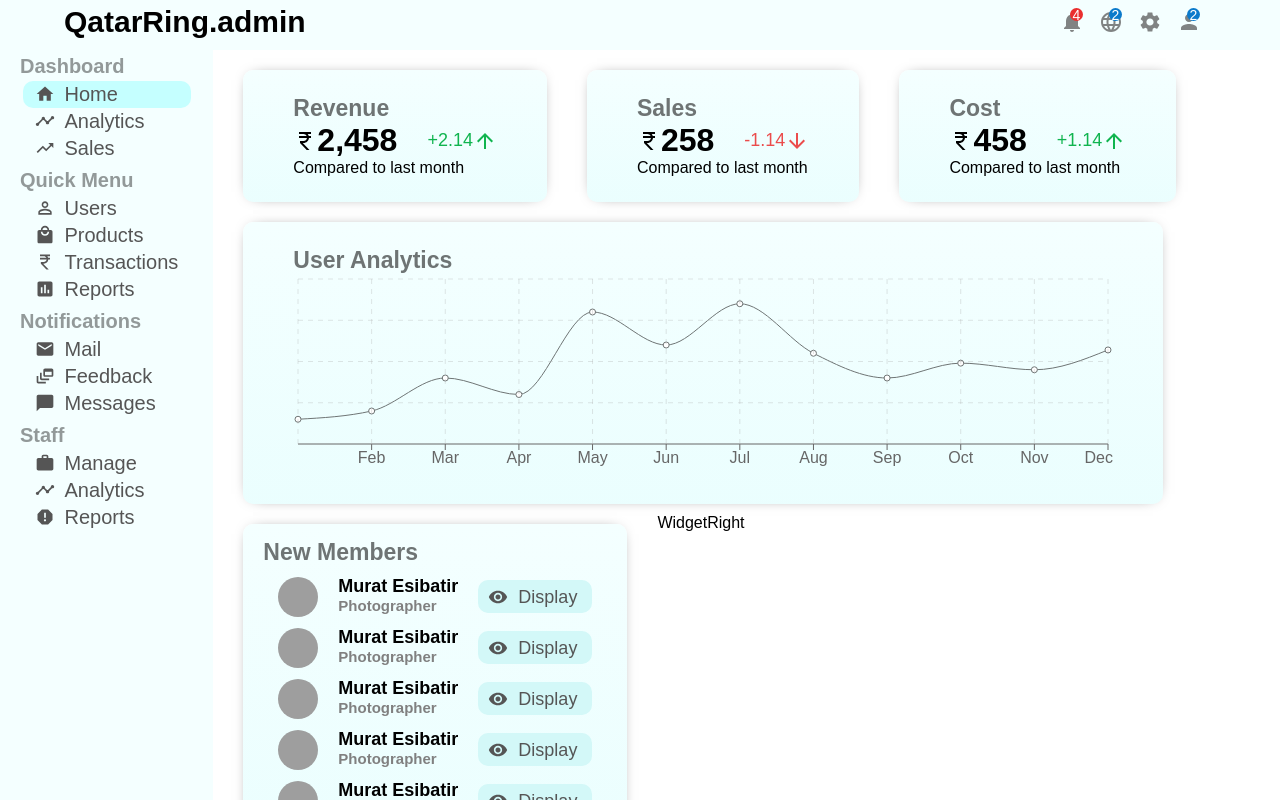
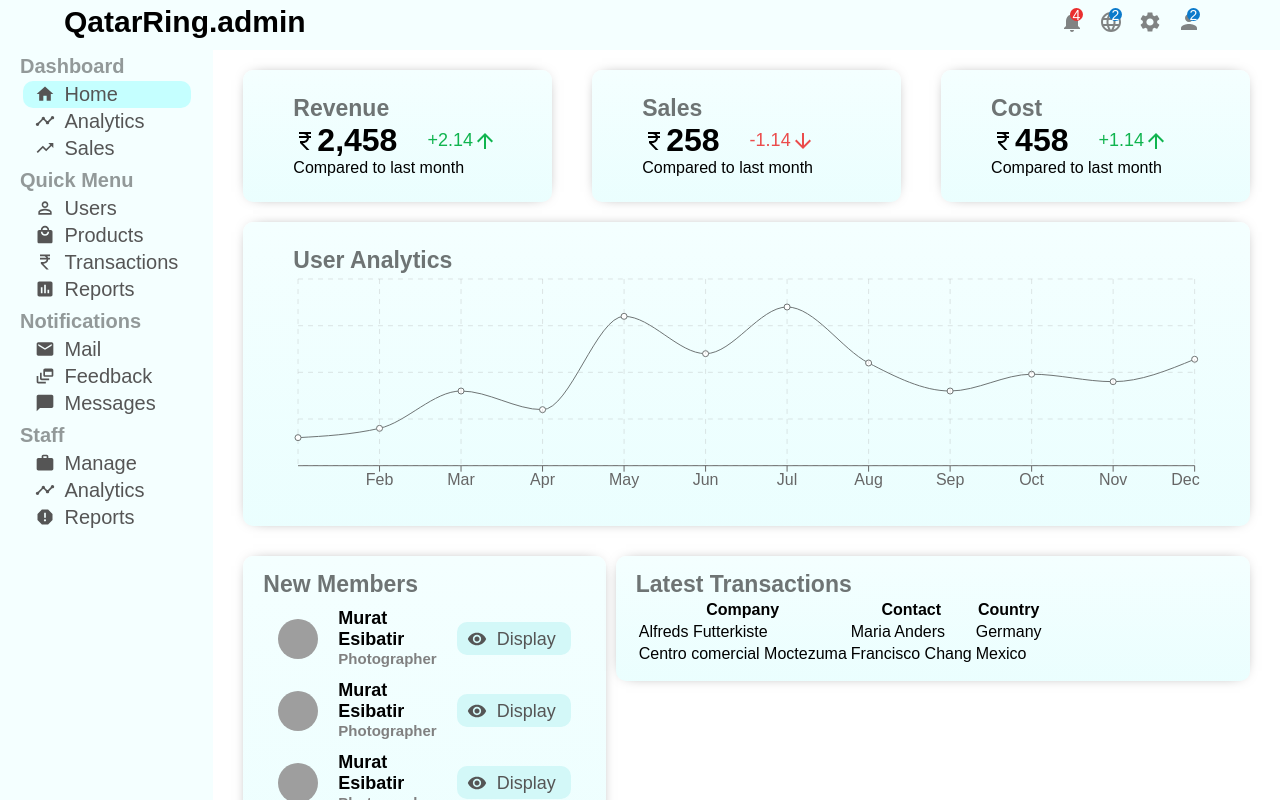
Before and after one commit to suhailm9055/admin-dashboard, a React (Create React App) app: page / in a window 1280 px wide. Shown: the top 800 px of the page. Built offline with nearby package versions, Linux system fonts and the light colour scheme; grey boxes are pictures that could not be loaded; a web font is replaced by a local one.

Commit message:
widget design updates

```diff
--- a/src/components/Chart.jsx
+++ b/src/components/Chart.jsx
@@ -12,7 +12,7 @@ import {
 } from "recharts";
 
 const Container = styled.div`
-  width: 90%;
+  /* width:fit-content; */
   display: flex;
   align-items: center;
   justify-content: space-between;
--- a/src/components/FeaturedInfo.jsx
+++ b/src/components/FeaturedInfo.jsx
@@ -8,7 +8,7 @@ import {
 } from "@mui/icons-material";
 
 const Container = styled.div`
-width: 90%;
+/* width: 90%; */
 display: flex;
 align-items: center;
 justify-content: space-between;
--- a/src/components/WidgetLeft.jsx
+++ b/src/components/WidgetLeft.jsx
@@ -1,18 +1,20 @@
 import { Visibility } from "@mui/icons-material";
-import { fontSize, height } from "@mui/system";
 import React from "react";
 import styled from "styled-components";
 
 const Container = styled.div`
-  display: flex;
+  /* display: flex;
+
   align-items: center;
   flex-direction: column;
-  padding: 5px 10px;
+  padding: 5px 1px; */
+  flex:1;
+  margin-right:10px;
 `;
 
 const Wrapper = styled.div`
-  flex: 1;
-  margin: 5px 20px;
+
+  /* margin: 5px 5px 5px 29px; */
   padding: 15px 20px;
   border-radius: 10px;
 
--- a/src/components/WidgetRight.jsx
+++ b/src/components/WidgetRight.jsx
@@ -1,9 +1,104 @@
-import React from 'react'
+import { Visibility } from "@mui/icons-material";
+import React from "react";
+import styled from "styled-components";
 
-const WidgetRight = () => {
+const Container = styled.div`
+  /* display: flex;
+  align-items: center;
+  flex-direction: column;
+  padding: 5px 1px;
+  width: 100%; */
+  flex:2;
+  `;
+
+const Wrapper = styled.div`
+
+
+  /* margin: 5px 29px 5px 5px; */
+  padding: 15px 20px;
+  border-radius: 10px;
+
+  background: linear-gradient(#f4ffff, #c5fdfd5a);
+  box-shadow: 0px 0px 15px -10px #000000;
+`;
+const Title = styled.h3`
+  font-weight: bold;
+  font-size: 23px;
+  color: #6e7474;
+`;
+const UserContainer = styled.div`
+  display: flex;
+  align-items: center;
+  margin: 10px 15px;
+`;
+const Img = styled.img`
+  width: 40px;
+  height: 40px;
+  border-radius: 50%;
+  margin-right: 20px;
+`;
+const UserDetails = styled.div`
+  display: flex;
+  align-items: stretch;
+  flex-direction: column;
+  margin-right: 20px;
+`;
+const UserName = styled.h4`
+  font-size: 18px;
+  font-weight: 600;
+`;
+const UserTitle = styled.h5`
+  font-size: 15px;
+  color: gray;
+  height: 20px;
+`;
+const Button = styled.button`
+  display: flex;
+  align-items: center;
+  justify-content: center;
+  border: none;
+  border-radius: 10px;
+  background-color: #d3f8f8;
+  color: #555;
+  padding: 5px 10px;
+
+  &:hover {
+    background-color: #c5ffff;
+    color: #1f1f1f;
+    cursor: pointer;
+  }
+`;
+
+const ButtonText = styled.p`
+  font-size: 18px;
+  padding-top: 2px;
+  padding-right: 5px;
+`;
+
+
+export const WidgetRight = () => {
   return (
-    <div>WidgetRight</div>
-  )
-}
-
-export default WidgetRight
+    <Container>
+      <Wrapper>
+        <Title>Latest Transactions</Title>
+        <table>
+  <tr>
+    <th>Company</th>
+    <th>Contact</th>
+    <th>Country</th>
+  </tr>
+  <tr>
+    <td>Alfreds Futterkiste</td>
+    <td>Maria Anders</td>
+    <td>Germany</td>
+  </tr>
+  <tr>
+    <td>Centro comercial Moctezuma</td>
+    <td>Francisco Chang</td>
+    <td>Mexico</td>
+  </tr>
+</table>
+      </Wrapper>
+    </Container>
+  );
+};
--- a/src/pages/Home.jsx
+++ b/src/pages/Home.jsx
@@ -3,12 +3,17 @@ import styled from 'styled-components'
 import Chart from '../components/Chart'
 import FeaturedInfo from '../components/FeaturedInfo'
 import  {WidgetLeft}  from '../components/WidgetLeft'
-import WidgetRight from '../components/WidgetRight'
+import {WidgetRight} from '../components/WidgetRight'
 import { userData } from '../Data'
 
 
 const Container =styled.div`
   display: flex;
+  margin: 20px;
+  padding: 0 10px;
+  /* width: 90%; */
+
+
 `
 const Home = () => {
   return (
@@ -18,8 +23,11 @@ const Home = () => {
 
         <Container>
 
-        <WidgetLeft/>
-        <WidgetRight/>
+
+           <WidgetLeft />
+
+          <WidgetRight />
+
         </Container>
         </div>
 
```
